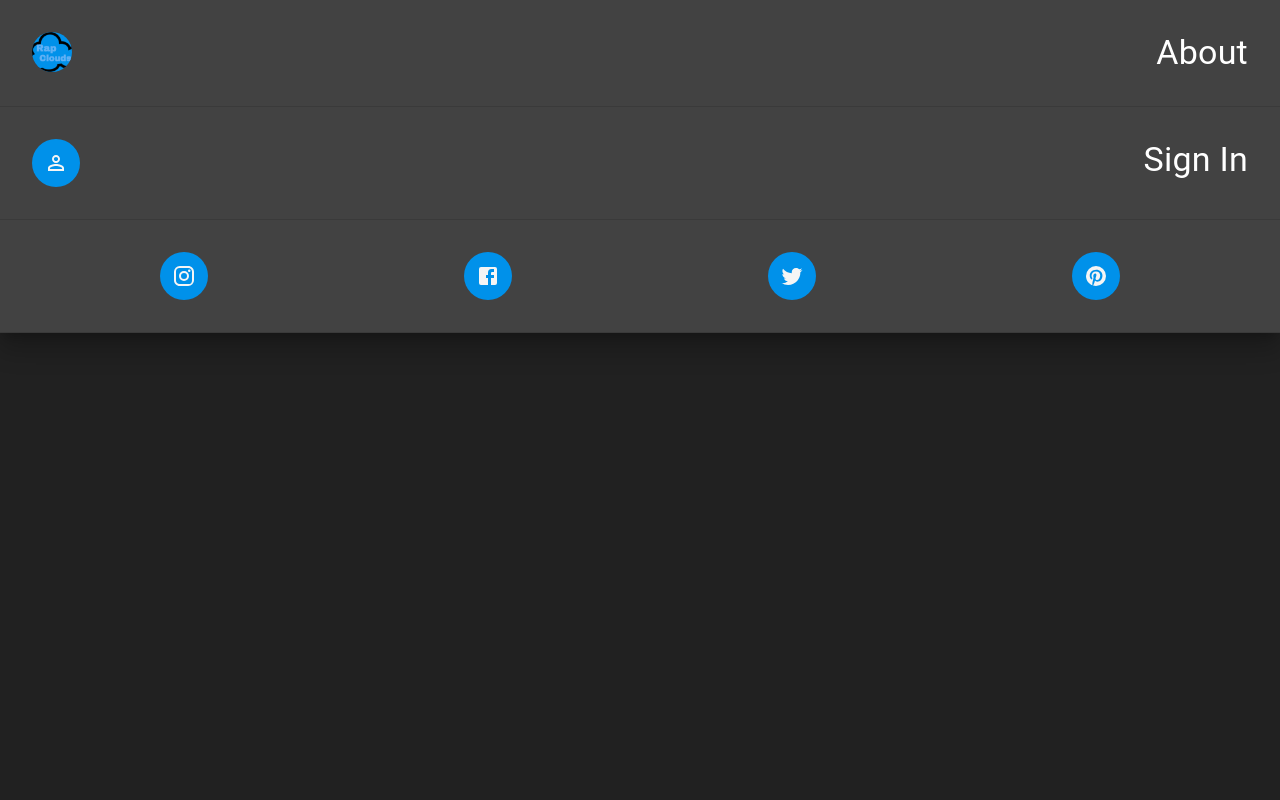
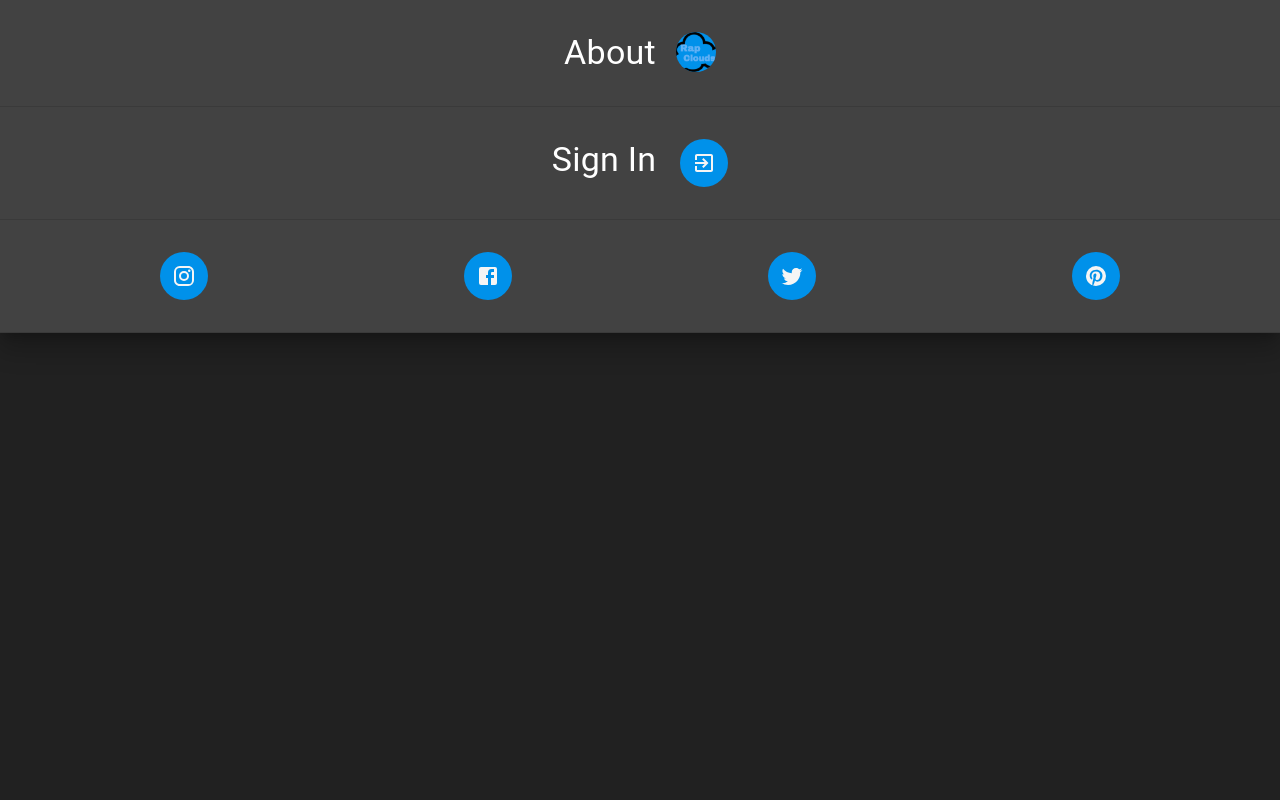
Before and after one commit to JordanTreDaniel/rapCloudsReact, a React (Create React App) app: page /about in a window 1280 px wide. Both pictures are taken after a click on the button 1220 px from the left and 36 px from the top of the page. Shown: the top 800 px of the page. Built offline with nearby package versions, Linux system fonts and the light colour scheme; no server answers; what aws-amplify would draw is missing.

Commit message:
Navbar changes

```diff
--- a/src/connected/Navbar.js
+++ b/src/connected/Navbar.js
@@ -30,6 +30,7 @@ import FacebookIcon from '@material-ui/icons/Facebook';
 import InstagramIcon from '@material-ui/icons/Instagram';
 import TwitterIcon from '@material-ui/icons/Twitter';
 import PinterestIcon from '@material-ui/icons/Pinterest';
+import ExitToApp from '@material-ui/icons/ExitToApp';
 import { Auth } from 'aws-amplify';
 
 const useStyles = makeStyles((theme) => {
@@ -79,6 +80,7 @@ const useStyles = makeStyles((theme) => {
 		drawerItemButton: {
 			backgroundColor: theme.palette.secondary.main,
 			color: theme.palette.secondary.contrastText,
+			marginLeft: '1em',
 		},
 		thumbnailImg: {
 			width: '5em',
@@ -156,15 +158,15 @@ const Navbar = (props) => {
 									container
 									direction="row"
 									wrap="nowrap"
-									justify="space-between"
+									justify="center"
 									component={Link}
 									to={paths.search}
 									className={classNames(classes.whiteLink, classes.drawerItem)}
 								>
+									<Typography variant="h4">Search</Typography>
 									<IconButton className={classes.drawerItemButton}>
 										<SearchIcon />
 									</IconButton>
-									<Typography variant="h4">Search</Typography>
 								</Grid>
 								<Divider />
 								<Grid
@@ -172,11 +174,12 @@ const Navbar = (props) => {
 									container
 									direction="row"
 									wrap="nowrap"
-									justify="space-between"
+									justify="center"
 									component={Link}
 									to={paths.profile}
 									className={classNames(classes.whiteLink, classes.drawerItem)}
 								>
+									<Typography variant="h4">Profile</Typography>
 									{userImgURL ? (
 										<Avatar
 											alt="User Profile Pic"
@@ -188,7 +191,6 @@ const Navbar = (props) => {
 											<UserIcon />
 										</IconButton>
 									)}
-									<Typography variant="h4">Profile</Typography>
 								</Grid>
 								<Divider />
 							</React.Fragment>
@@ -199,17 +201,17 @@ const Navbar = (props) => {
 							container
 							direction="row"
 							wrap="nowrap"
-							justify="space-between"
+							justify="center"
 							component={Link}
 							to={paths.about}
 							className={classNames(classes.whiteLink, classes.drawerItem)}
 						>
+							<Typography variant="h4">About</Typography>
 							<Avatar
 								className={classes.drawerItemButton}
 								alt="Rap Clouds Logo"
 								src={process.env.PUBLIC_URL + '/rapClouds.png'}
 							/>
-							<Typography variant="h4">About</Typography>
 						</Grid>
 						<Divider />
 						<Grid
@@ -218,20 +220,16 @@ const Navbar = (props) => {
 							component={userName ? 'div' : Link}
 							direction="row"
 							wrap="nowrap"
-							justify="space-between"
+							justify="center"
 							button
 							onClick={userName ? () => toggleLogOutDialog(true) : null}
 							to={userName ? null : paths.signIn}
 							className={classNames(classes.whiteLink, classes.drawerItem)}
 						>
-							{userImgURL ? (
-								<Avatar alt="User Profile Pic" src={userImgURL} className={classes.drawerItemButton} />
-							) : (
-								<IconButton className={classes.drawerItemButton}>
-									<UserIcon />
-								</IconButton>
-							)}
 							<Typography variant="h4">{userName ? `Sign Out` : `Sign In`}</Typography>
+							<IconButton className={classes.drawerItemButton}>
+								<ExitToApp />
+							</IconButton>
 						</Grid>
 						<Divider />
 						<Grid
```
